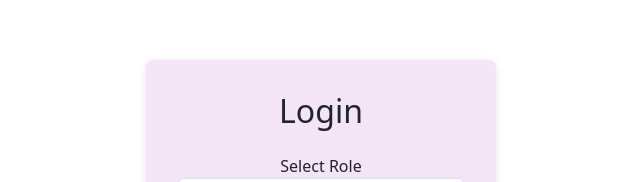
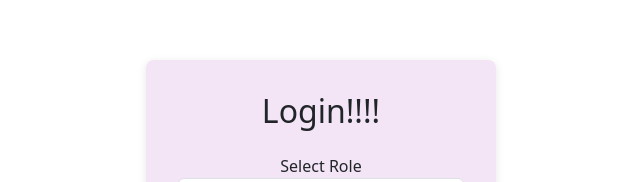
Before and after one commit to sanyamverma1/student-app, a React (Create React App) app in the folder frontend/: page / in a window 1280 px wide. Shown: the top 182 px of the page, without its empty margins (319-959 px from the left). Built offline with nearby package versions, Linux system fonts and the light colour scheme; no server answers.

Commit message:
Update Login.js

```diff
--- a/frontend/src/components/Login.js
+++ b/frontend/src/components/Login.js
@@ -67,7 +67,7 @@ function Login() {
 
   return (
     <div className="login-container">
-      <h2>Login</h2>
+      <h2>Login!!!!</h2>
 
       <form onSubmit={handleSubmit}>
         {/* Role selector */}
```
